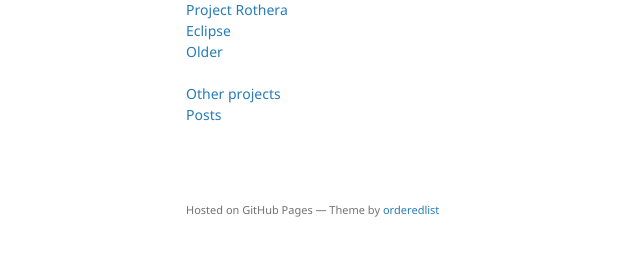
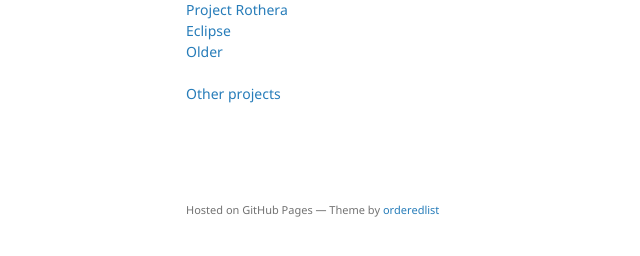
Before and after one commit to zer0problem/zer0problem, a Jekyll site: the page built from posts.markdown, in a window 1280 px wide. Shown: the part 611-867 px from the top of the page, without its empty margins (24-664 px from the left). Built offline with Jekyll 4.4.1, drawn with Linux system fonts in a browser that asks for light colours; our own code applies the rules of GitHub Pages for plain Markdown files.

Commit message:
Update _config.yml

```diff
--- a/_config.yml
+++ b/_config.yml
@@ -45,7 +45,6 @@ self_description: >-
   <a href="/old_projects/">Older</a><br/>
   <br/>
   <a href="/other/">Other projects</a><br/>
-  <a href="/posts/">Posts</a><br/>
 baseurl: "" # the subpath of your site, e.g. /blog
 url: "" # the base hostname & protocol for your site, e.g. http://example.com
 twitter_username: tommi.israelsson
```
